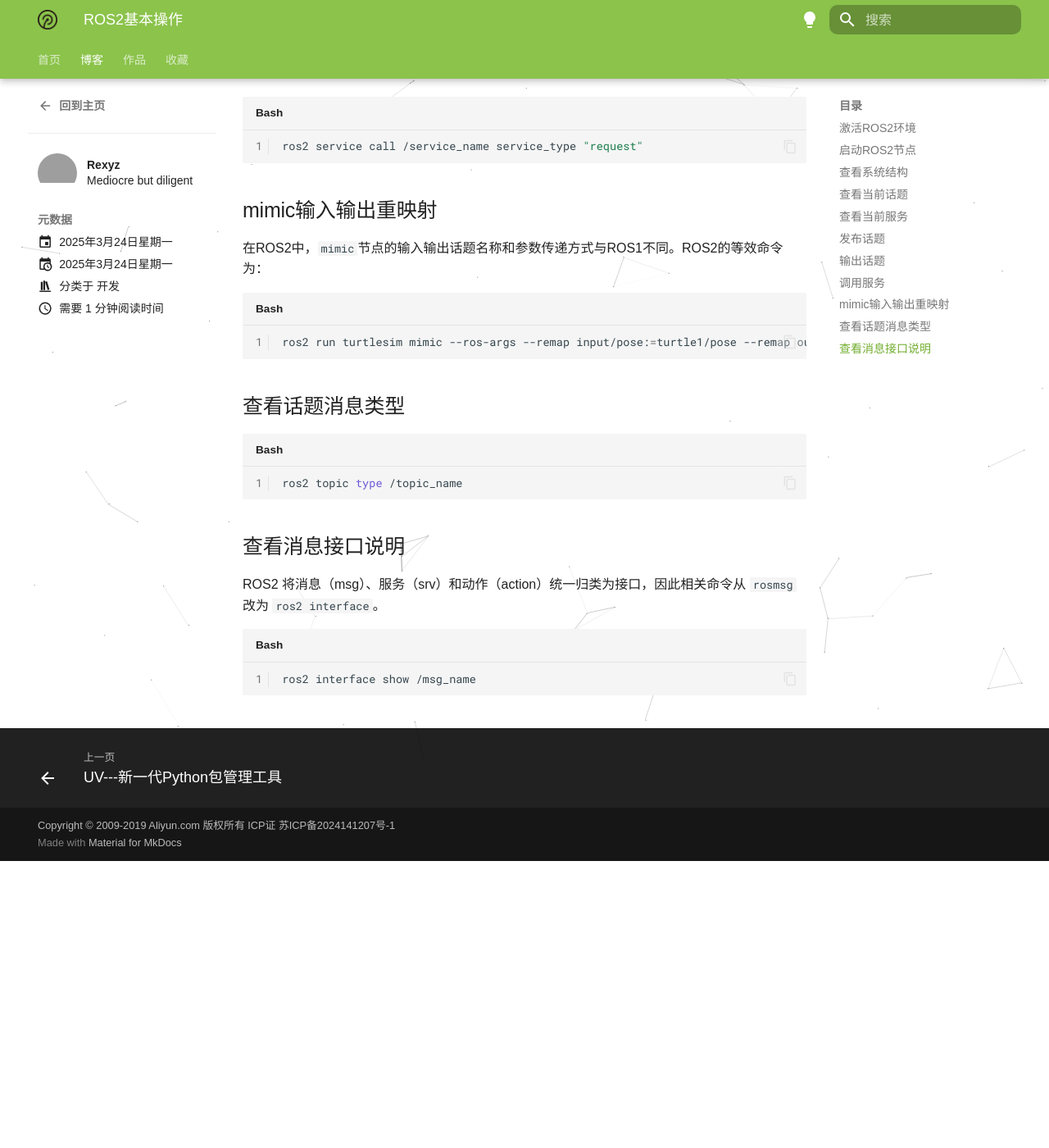
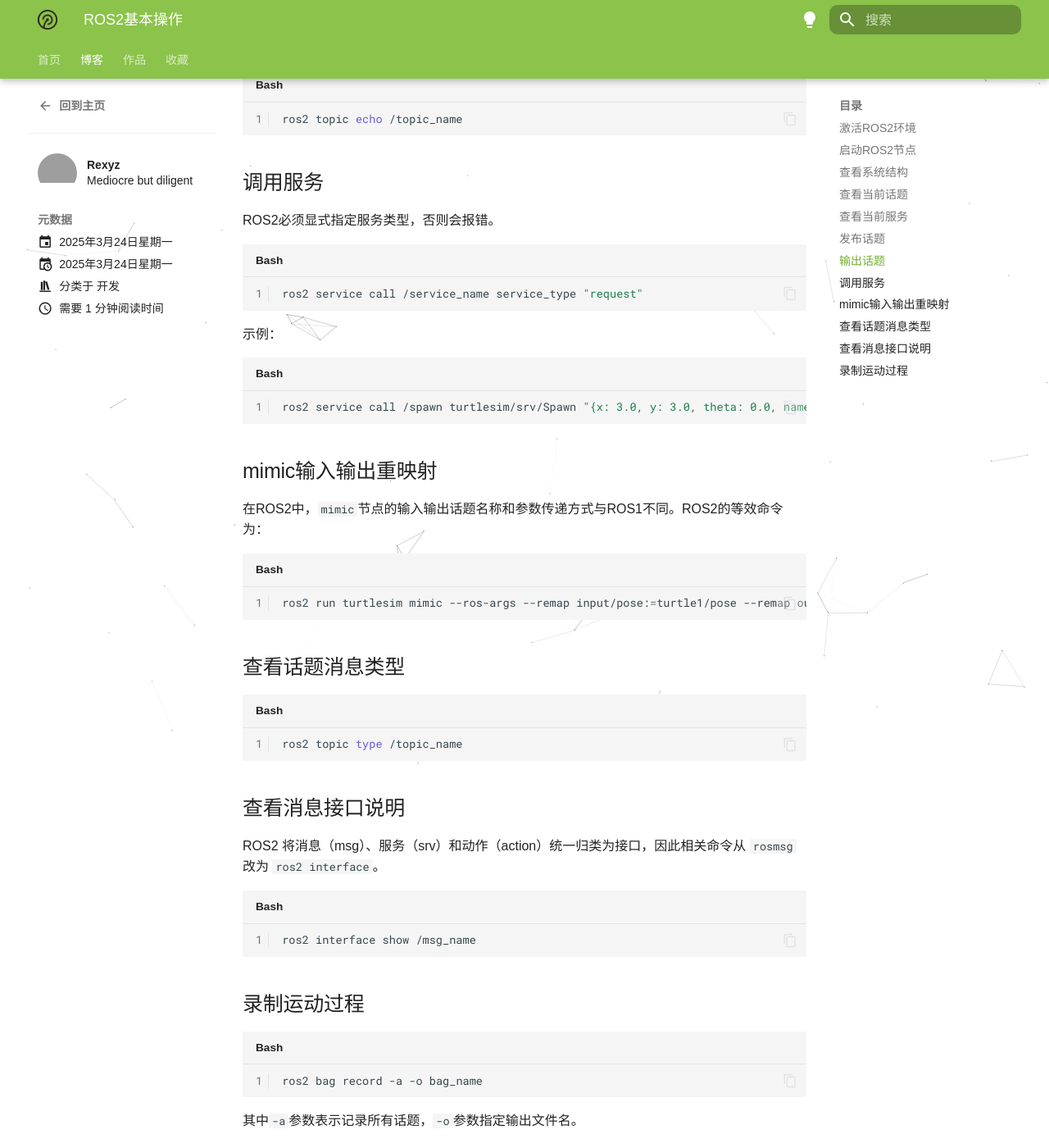
Before and after one commit to RRRexyz/MyBlog, an MkDocs documentation site: the page built from docs/blog/posts/2025-03-24-ROS2基本操作.md, in a window 1280 px wide and 1400 px high, scrolled down 2097 px. Shown: the whole window at 82% size. Built offline with MkDocs 1.6.1 and Material for MkDocs 9.7.7, drawn with Linux system fonts in a browser that asks for light colours; comment, search, counter and statistics services are not loaded; a style sheet for code colours, icons or effects is not loaded; before the commit the page ends 3147 px from its top, so only the background shows below that; some of the changed text lies outside the part shown; grey boxes are pictures that could not be loaded.

````diff
--- a/docs/blog/posts/2025-03-24-ROS2基本操作.md
+++ b/docs/blog/posts/2025-03-24-ROS2基本操作.md
@@ -14,7 +14,7 @@ tags:
 # ROS2基本操作
 使用Ubuntu24.04，安装ROS2 Jazzy，其基本操作命令与ROS1有显著区别，此帖记录ROS2主要命令。
 
-<!-- more-->
+<!-- more -->
 
 !!! warning "注意"
     ROS2 命令支持Bash，Zsh，对Fish的适配很差，建议使用Bash或Zsh。
@@ -45,6 +45,10 @@ ros2 topic list
 ```bash
 ros2 service list
 ```
+如果要显示类型：
+```bash
+ros2 service list -t
+```
 
 ## 发布话题
 ```bash
@@ -72,8 +76,13 @@ ros2 topic echo /topic_name
 ```
 
 ## 调用服务
+ROS2必须显式指定服务类型，否则会报错。
 ```bash
 ros2 service call /service_name service_type "request"
+```
+示例：
+```bash
+ros2 service call /spawn turtlesim/srv/Spawn "{x: 3.0, y: 3.0, theta: 0.0, name: 'turtle2'}"
 ```
 
 ## mimic输入输出重映射
@@ -92,3 +101,9 @@ ROS2 将消息（msg）、服务（srv）和动作（action）统一归类为接
 ```bash
 ros2 interface show /msg_name
 ```
+
+## 录制运动过程
+```bash
+ros2 bag record -a -o bag_name
+```
+其中`-a`参数表示记录所有话题，`-o`参数指定输出文件名。
````
